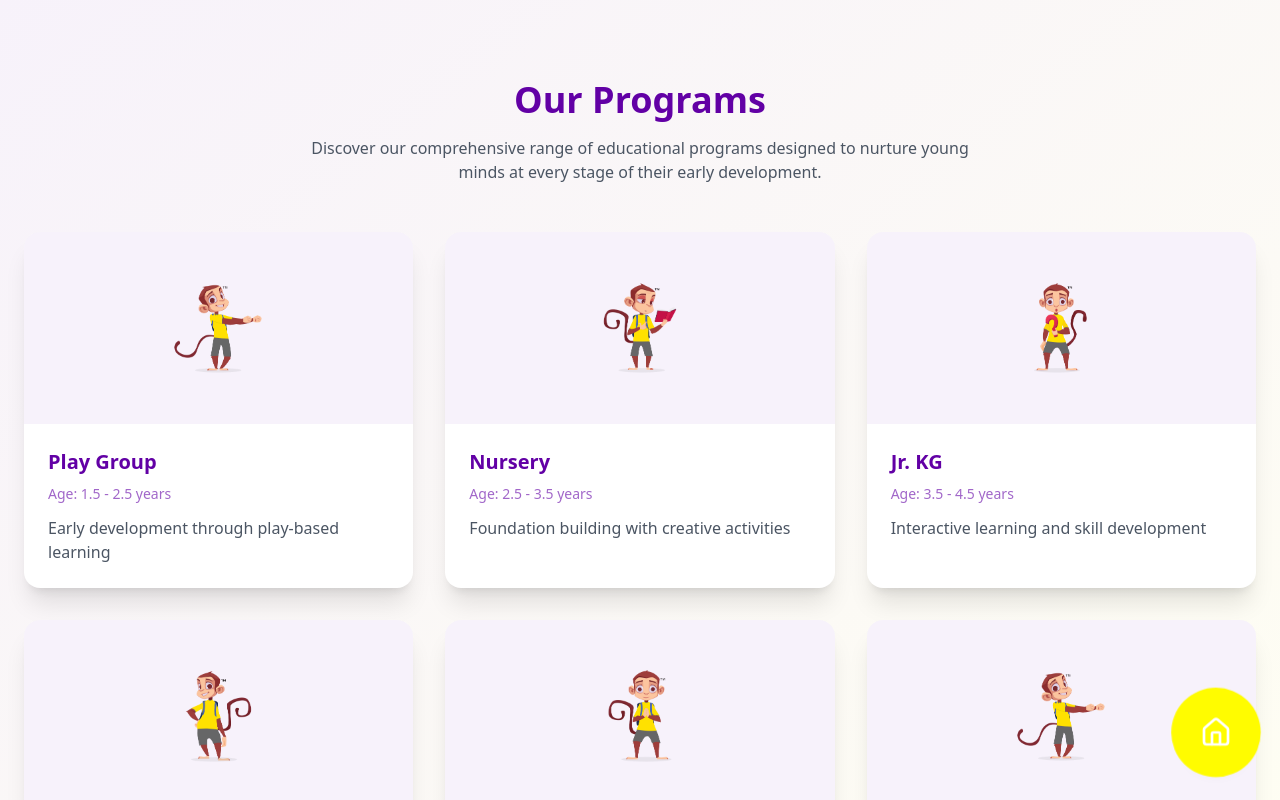
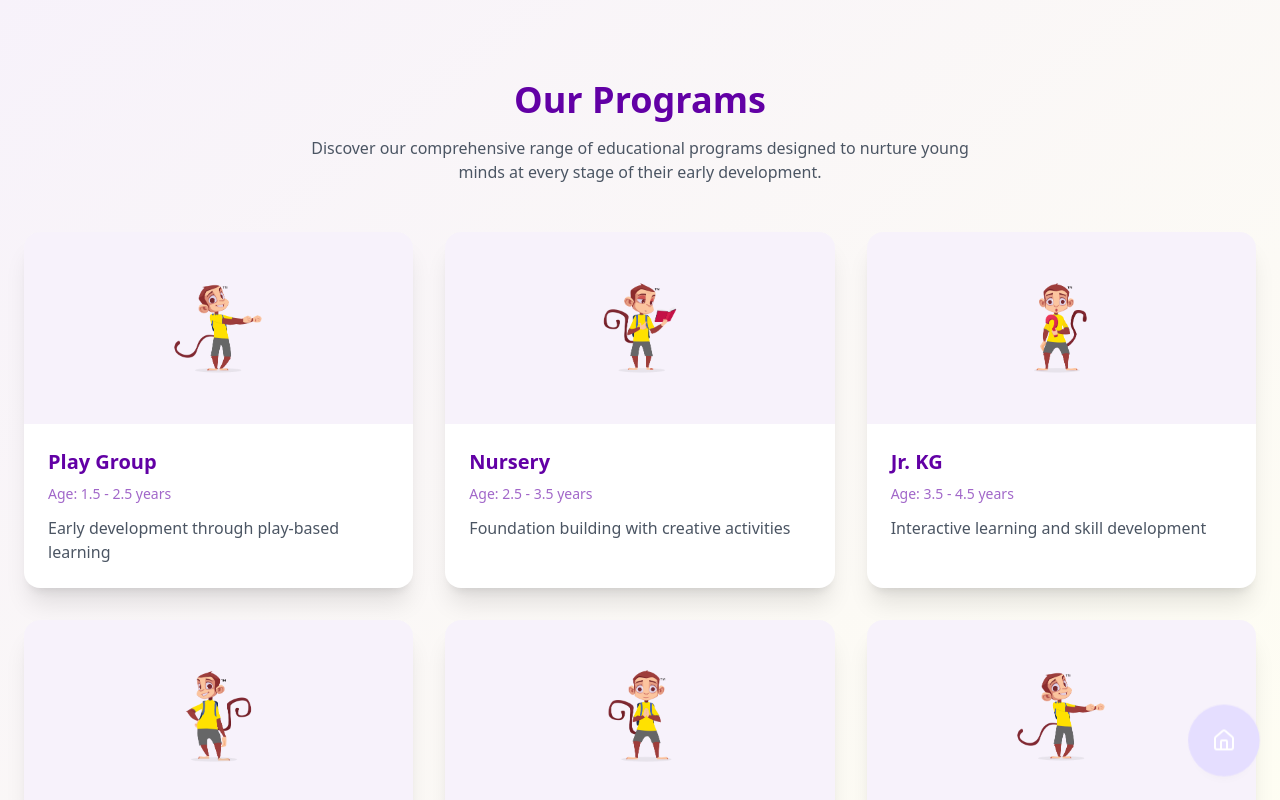
Before and after one commit to Kidzee95/kidzeemlg, a React (Vite) app: page /programs in a window 1280 px wide. Shown: the top 800 px of the page. Built offline with nearby package versions, Linux system fonts and the light colour scheme.

Commit message:
Remove Contact Button and Style Home Button
This commit removes the contact button from the top right corner of the application. Additionally, it decreases the size of the home button and applies suitable colors to enhance its appearance.
[skip gpt_engineer]

```diff
--- a/src/components/HomeButton.tsx
+++ b/src/components/HomeButton.tsx
@@ -1,5 +1,5 @@
 import { motion } from "framer-motion";
-import { Home, Phone, MessageSquare } from "lucide-react";
+import { Home } from "lucide-react";
 import { useNavigate } from "react-router-dom";
 import {
   Tooltip,
@@ -11,11 +11,6 @@ import Mascot from "./Mascot";
 
 const HomeButton = () => {
   const navigate = useNavigate();
-
-  const contactInfo = [
-    { icon: <Phone className="w-4 h-4" />, text: "+91 98765 43210", href: "tel:+919876543210" },
-    { icon: <MessageSquare className="w-4 h-4" />, text: "Message us", href: "https://www.facebook.com/kidzee.miryalaguda/" },
-  ];
 
   return (
     <motion.div
@@ -40,35 +35,21 @@ const HomeButton = () => {
             <TooltipTrigger asChild>
               <button
                 onClick={() => navigate("/")}
-                className="relative bg-primary rounded-full p-4 shadow-lg group transform-gpu perspective-1000"
+                className="relative bg-[#9b87f5] rounded-full p-3 shadow-lg group transform-gpu perspective-1000"
                 style={{
                   transform: "translateZ(0)",
                   backfaceVisibility: "hidden",
                 }}
               >
-                <div className="absolute -top-24 -left-4 w-32 h-32 opacity-0 group-hover:opacity-100 transition-opacity">
+                <div className="absolute -top-20 -left-4 w-24 h-24 opacity-0 group-hover:opacity-100 transition-opacity">
                   <Mascot variant="pointing" />
                 </div>
 
-                {/* Contact info popups */}
-                <div className="absolute right-full mr-4 top-1/2 -translate-y-1/2 space-y-2 opacity-0 group-hover:opacity-100 transition-opacity">
-                  {contactInfo.map((info, index) => (
-                    <a
-                      key={index}
-                      href={info.href}
-                      className="flex items-center gap-2 bg-white px-3 py-2 rounded-lg shadow-lg transform hover:scale-105 transition-transform"
-                    >
-                      {info.icon}
-                      <span className="text-sm text-gray-700">{info.text}</span>
-                    </a>
-                  ))}
-                </div>
-
-                <Home className="w-8 h-8 text-white" />
+                <Home className="w-6 h-6 text-white" />
 
                 {/* 3D effect layers */}
                 <motion.div
-                  className="absolute -inset-2 bg-secondary rounded-full -z-10"
+                  className="absolute -inset-2 bg-[#E5DEFF] rounded-full -z-10"
                   animate={{
                     scale: [1, 1.2, 1],
                   }}
@@ -78,7 +59,7 @@ const HomeButton = () => {
                     ease: "easeInOut",
                   }}
                 />
-                <div className="absolute -inset-1 bg-primary/30 rounded-full -z-20 blur-sm" />
+                <div className="absolute -inset-1 bg-[#7E69AB]/30 rounded-full -z-20 blur-sm" />
               </button>
             </TooltipTrigger>
             <TooltipContent>
```
